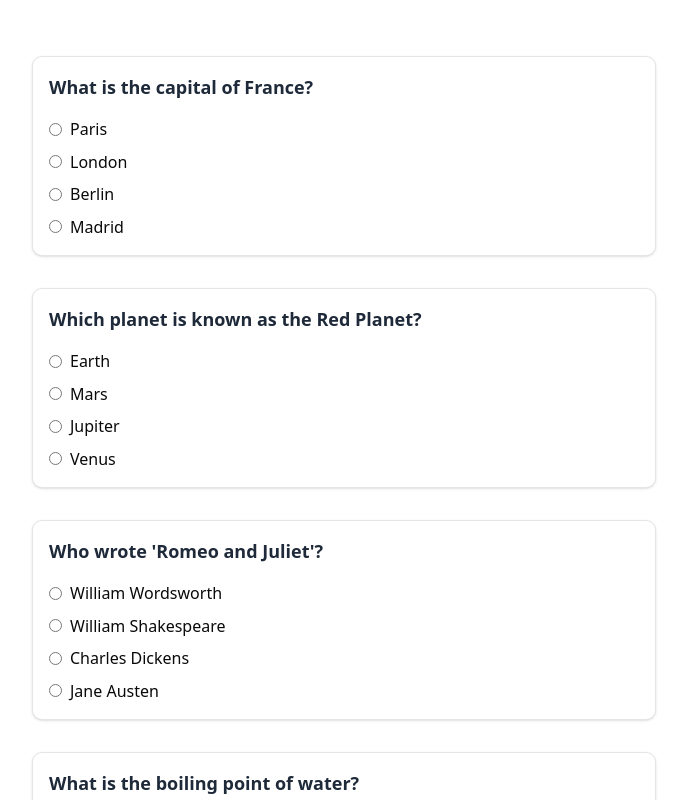
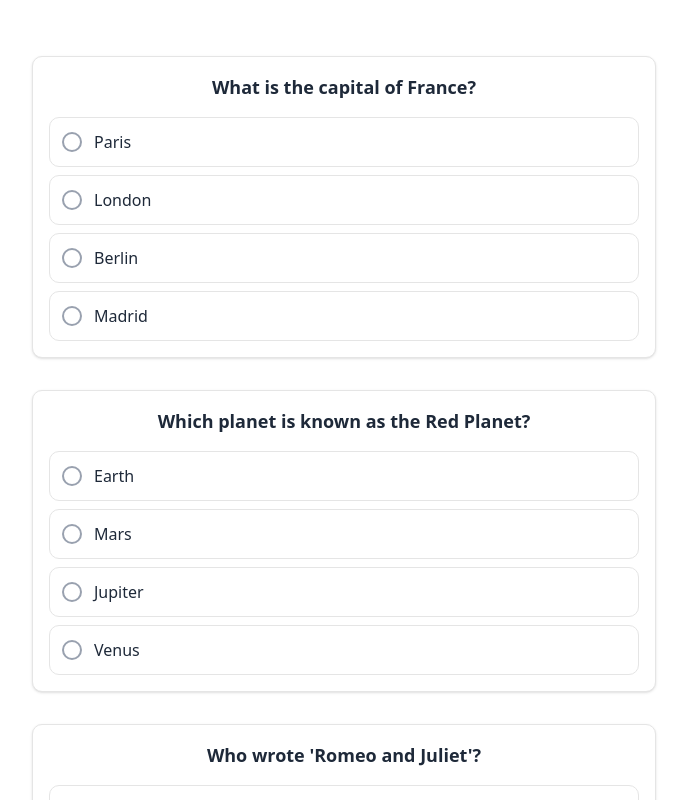
Before and after one commit to Shondarzer-Taroka/test-ts-learn-react, a React (Vite) app: page /test/quiz1 in a window 1280 px wide. Shown: the top 800 px of the page, without its empty margins (296-983 px from the left). Built offline with nearby package versions, Linux system fonts and the light colour scheme.

Commit message:
custom design trying

```diff
--- a/src/components/quizs/Quiz1.tsx
+++ b/src/components/quizs/Quiz1.tsx
@@ -1,3 +1,103 @@
+// import React from 'react';
+
+// type QuizOption = {
+//   id: string;
+//   text: string;
+// };
+
+// type QuizQuestion = {
+//   id: number;
+//   title: string;
+//   options: QuizOption[];
+// };
+
+// const quizData: QuizQuestion[] = [
+//   {
+//     id: 1,
+//     title: "What is the capital of France?",
+//     options: [
+//       { id: "a", text: "Paris" },
+//       { id: "b", text: "London" },
+//       { id: "c", text: "Berlin" },
+//       { id: "d", text: "Madrid" },
+//     ],
+//   },
+//   {
+//     id: 2,
+//     title: "Which planet is known as the Red Planet?",
+//     options: [
+//       { id: "a", text: "Earth" },
+//       { id: "b", text: "Mars" },
+//       { id: "c", text: "Jupiter" },
+//       { id: "d", text: "Venus" },
+//     ],
+//   },
+//   {
+//     id: 3,
+//     title: "Who wrote 'Romeo and Juliet'?",
+//     options: [
+//       { id: "a", text: "William Wordsworth" },
+//       { id: "b", text: "William Shakespeare" },
+//       { id: "c", text: "Charles Dickens" },
+//       { id: "d", text: "Jane Austen" },
+//     ],
+//   },
+//   {
+//     id: 4,
+//     title: "What is the boiling point of water?",
+//     options: [
+//       { id: "a", text: "90°C" },
+//       { id: "b", text: "100°C" },
+//       { id: "c", text: "110°C" },
+//       { id: "d", text: "120°C" },
+//     ],
+//   },
+//   {
+//     id: 5,
+//     title: "Which language is used for web apps?",
+//     options: [
+//       { id: "a", text: "Python" },
+//       { id: "b", text: "Java" },
+//       { id: "c", text: "JavaScript" },
+//       { id: "d", text: "C++" },
+//     ],
+//   },
+// ];
+
+// const Quiz1: React.FC = () => {
+//   return (
+//     <div className="p-6 max-w-2xl mx-auto space-y-8">
+//       {quizData.map((question) => (
+//         <div
+//           key={question.id}
+//           className="p-4 border rounded-lg shadow-sm bg-white space-y-4 text-left"
+//         >
+//           <h2 className="text-lg font-semibold text-gray-800">{question.title}</h2>
+//           <ul className="space-y-2">
+//             {question.options.map((option) => (
+//               <li key={option.id}>
+//                 <label className="inline-flex items-center space-x-2">
+//                   <input
+//                     type="radio"
+//                     name={`question-${question.id}`}
+//                     className="text-red-600 focus:ring-lime-500-500"
+//                   />
+//                   <span>{option.text}</span>
+//                 </label>
+//               </li>
+//             ))}
+//           </ul>
+//         </div>
+//       ))}
+//     </div>
+//   );
+// };
+
+// export default Quiz1;
+
+
+
+
 import React from 'react';
 
 type QuizOption = {
@@ -70,19 +170,21 @@ const Quiz1: React.FC = () => {
       {quizData.map((question) => (
         <div
           key={question.id}
-          className="p-4 border rounded-lg shadow-sm bg-white space-y-4 text-left"
+          className="p-4 border rounded-lg shadow-sm bg-white space-y-4"
         >
           <h2 className="text-lg font-semibold text-gray-800">{question.title}</h2>
           <ul className="space-y-2">
             {question.options.map((option) => (
               <li key={option.id}>
-                <label className="inline-flex items-center space-x-2">
+                <label className="flex items-center p-3 border rounded-lg cursor-pointer hover:bg-gray-100 transition duration-200 peer-checked:border-lime-500">
                   <input
                     type="radio"
                     name={`question-${question.id}`}
-                    className="text-blue-600 focus:ring-blue-500"
+                    value={option.id}
+                    className="peer hidden"
                   />
-                  <span>{option.text}</span>
+                  <div className="w-5 h-5 mr-3 rounded-full border-2 border-gray-400 peer-checked:border-lime-500 peer-checked:bg-lime-500 transition"></div>
+                  <span className="text-gray-800">{option.text}</span>
                 </label>
               </li>
             ))}
```
